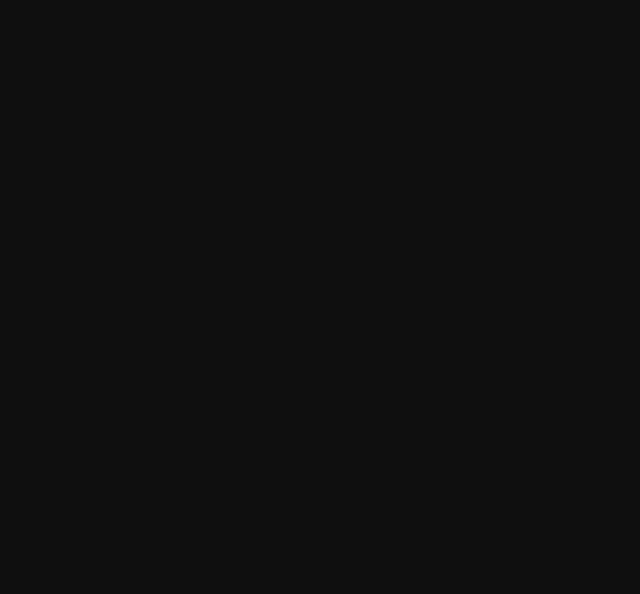
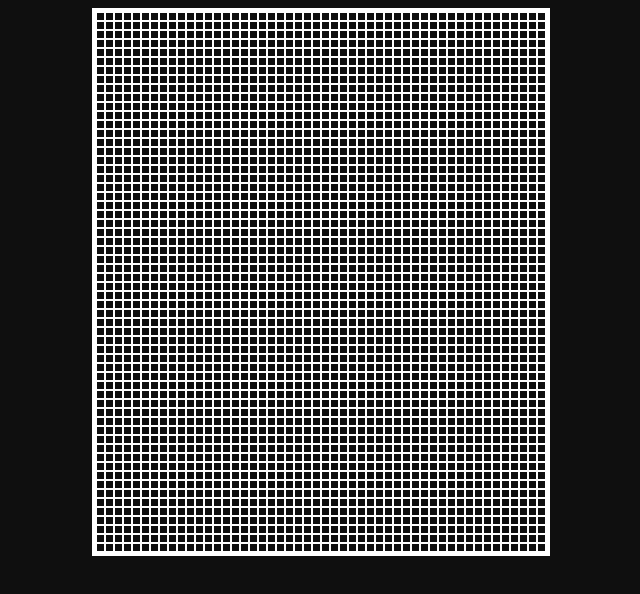
Before and after one commit to MichaelSpencer1995/Slope-Intercept-Formula, a plain HTML site: page index.html in a window 1280 px wide. Shown: the whole page, without its empty margins (319-959 px from the left). Drawn offline with Linux system fonts and the light colour scheme.

Commit message:
commit 3

```diff
--- a/components/html_and_css_handler.js
+++ b/components/html_and_css_handler.js
@@ -1,5 +1,6 @@
 export default class HtmlAndCssHandler {
     constructor(dimensions, pixelSize) {
+        this.pageTitle = "Slope Intercept Formula"
         this.dimensions = dimensions
         this.pixelSize = pixelSize
         this.minX = 11
@@ -10,7 +11,7 @@ export default class HtmlAndCssHandler {
         this.maxPixel = 8
     }
     setTitle() {
-        document.title = "Slope Intercept Formula"
+        document.title = this.pageTitle
     }
     attachCSS() {
         const style = document.createElement("style")
@@ -18,28 +19,61 @@ export default class HtmlAndCssHandler {
             body {
                 background: #0f0f0f;
             }
-            #game-container {
+            #root {
                 display: flex;
                 flex-direction: column;
                 align-items: center;
-                margin-top: 120px;
-                /* position: relative; */
             }
-            #start-button {
-                /* position: absolute;
-                top: 50%;
-                left: 50%; */
-            }
-            #moniter {
+            #display {
                 display: flex;
                 border: white 4px solid;
             }
-            #score {
-                color: #fff;
-                font-size: 25px;
-            }
         `
         document.head.appendChild(style)
+    }
+    attachDisplay() {
+        if(this.invalidDimensions()) {
+            console.error(`Invalid dimensions, dimension 1 must be between ${ this.minX } and ${ this.maxX } and dimension 2 must be between ${ this.minY } and ${ this.maxY }`)
+            return
+        }
+        if(this.invalidPixelSize()) {
+            console.error(`Invalid pixel size, pixel size must be between ${ this.minPixel } and ${ this.maxPixel }`)
+            return
+        }
+
+        const $root = document.createElement('div')
+        $root.setAttribute('id', 'root')
+        document.body.appendChild($root)
+
+        const $display = document.createElement('div')
+        $display.setAttribute('id', 'display')
+
+        let matrix = []
+        for(let i = 0; i < this.dimensions[0]; i++) {
+        let $pixelRowContainer = document.createElement('div')
+        matrix.push([])
+            for(let j = 0; j < this.dimensions[1]; j++) {
+                let $pixel = document.createElement('div')
+                $pixel.style.width = this.pixelSize + "px"
+                $pixel.style.height = this.pixelSize + "px"
+                $pixel.style.border = "white 1px solid"
+                $pixelRowContainer.appendChild($pixel)
+
+                matrix[i].push({
+                    color: null
+                })
+            }
+            $display.appendChild($pixelRowContainer)
+        }
+
+        $root.appendChild($display)
+        return matrix
+
+    }
+    main() {
+        this.setTitle()
+        this.attachCSS()
+        return this.attachDisplay()
     }
     invalidDimensions() {
         if(this.dimensions[0] < this.minX || this.dimensions[0] > this.maxX) {
@@ -54,21 +88,4 @@ export default class HtmlAndCssHandler {
             return true
         }
     }
-    attachDisplay() {
-        if(this.invalidDimensions()) {
-            console.error(`Invalid dimensions, dimension 1 must be between ${ this.minX } and ${ this.maxX } and dimension 2 must be between ${ this.minY } and ${ this.maxY }`)
-            return
-        }
-        if(this.invalidPixelSize()) {
-            console.error(`Invalid pixel size, pixel size must be between ${ this.minPixel } and ${ this.maxPixel }`)
-            return
-        }
-    }
-    main() {
-        this.setTitle()
-        this.attachCSS()
-        this.attachDisplay()
-        let matrix = this.attachDisplay()
-        return matrix
-    }
 }
--- a/index.html
+++ b/index.html
@@ -11,7 +11,7 @@
     import App from './index.js'
     const config = {
         dimensions: [50, 60],
-        pixelSize: 5,
+        pixelSize: 7,
         defaultPoints: [
             [10, 15],
             [35, 20]
```
